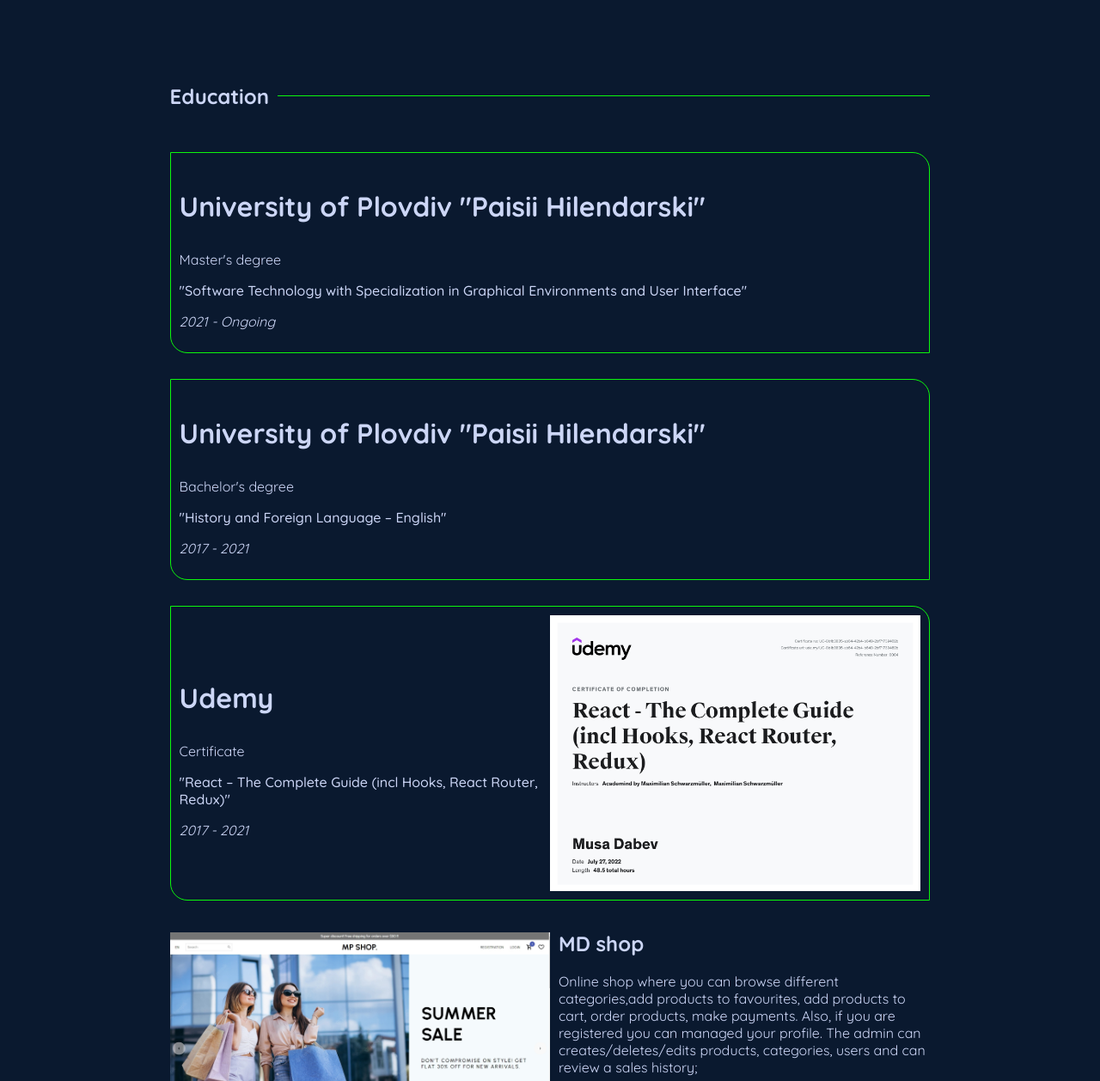
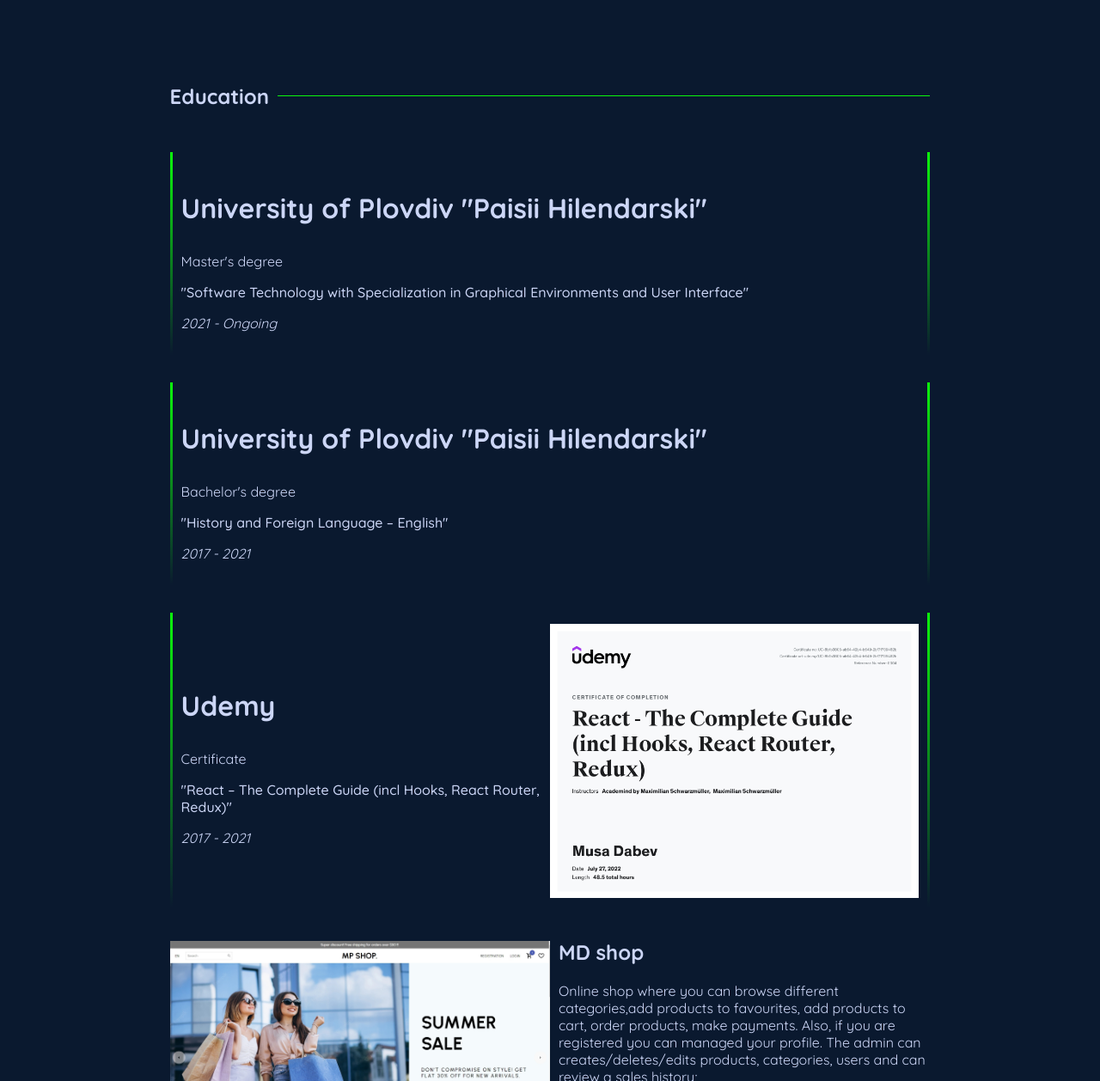
Before and after one commit to MusaDabev/MyPortfolio, a website: page index.html in a window 1280 px wide. Shown: the part 803-2061 px from the top of the page at 86% size. Drawn offline with Linux system fonts and the light colour scheme.

Commit message:
style changes

```diff
--- a/assets/css/index.scss
+++ b/assets/css/index.scss
@@ -1,6 +1,7 @@
 $main-color: #0a192f;
 $secondory-color: rgb(12, 247, 12);
 $text-color: rgb(204, 214, 246);
+
 
 html {
   scroll-behavior: smooth;
@@ -89,7 +90,6 @@
   width: 60px;
   height: 60px;
   background: $main-color;
-  // border-radius: 50% 50% 50% 50%;
   -webkit-transition: 0.5s ease-in-out;
   transition: 0.5s ease-in-out;
   box-shadow: 0 0 0 0 #fff, 0 0 0 0 #fff;
@@ -173,12 +173,13 @@
   -webkit-transition: 0.25s 0s ease-in-out;
   transition: 0.25s 0s ease-in-out;
   background-color: #112240;
+
 }
 
 label a {
   margin-bottom: 1em;
   display: block;
-  color: #f38630;
+  color: $text-color;
   text-decoration: none;
 }
 
@@ -264,10 +265,15 @@
 }
 .master-degree,
 .bachelor-degree {
-  border: 1px solid $secondory-color;
   padding: 10px;
-  border-top-right-radius: 20px;
-  border-bottom-left-radius: 20px;
+  border-width: 3px;
+  border-style: solid;
+  border-image:
+    linear-gradient(
+      to bottom,
+        $secondory-color,
+      rgba(0, 0, 0, 0)
+    ) 1 100%;
   margin-top: 30px;
 }
 
@@ -277,9 +283,14 @@
   justify-self: center;
   gap: 10px;
   padding: 10px;
-  border: 1px solid $secondory-color;
-  border-top-right-radius: 20px;
-  border-bottom-left-radius: 20px;
+  border-width: 3px;
+  border-style: solid;
+  border-image:
+    linear-gradient(
+      to bottom,
+        $secondory-color,
+      rgba(0, 0, 0, 0)
+    ) 1 100%;
   margin-top: 30px;
 }
 
@@ -338,6 +349,7 @@
   align-items: center;
   gap: 10px;
   margin-top: 15px;
+
 }
 
 .md-shop-screenshot,
```
Also changed, not shown: assets/css/index.css, 1 other file.
